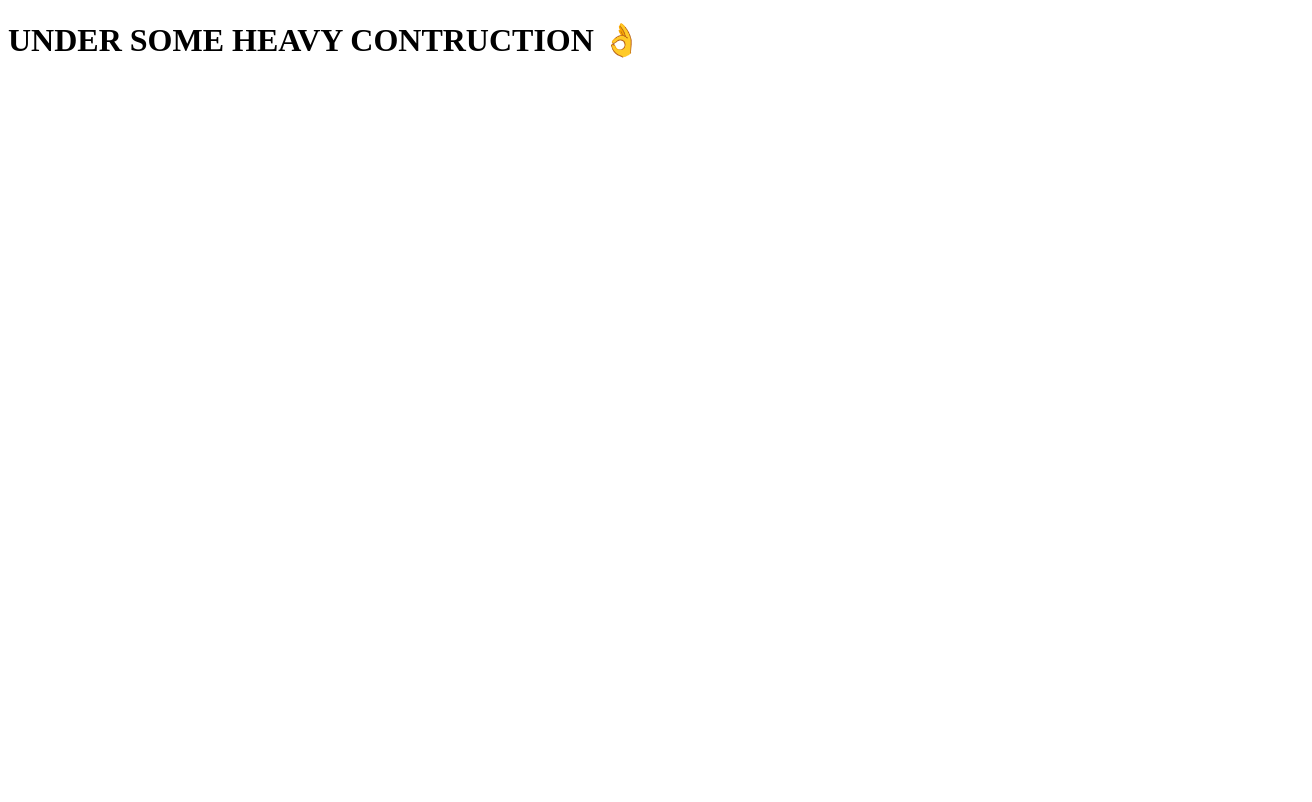
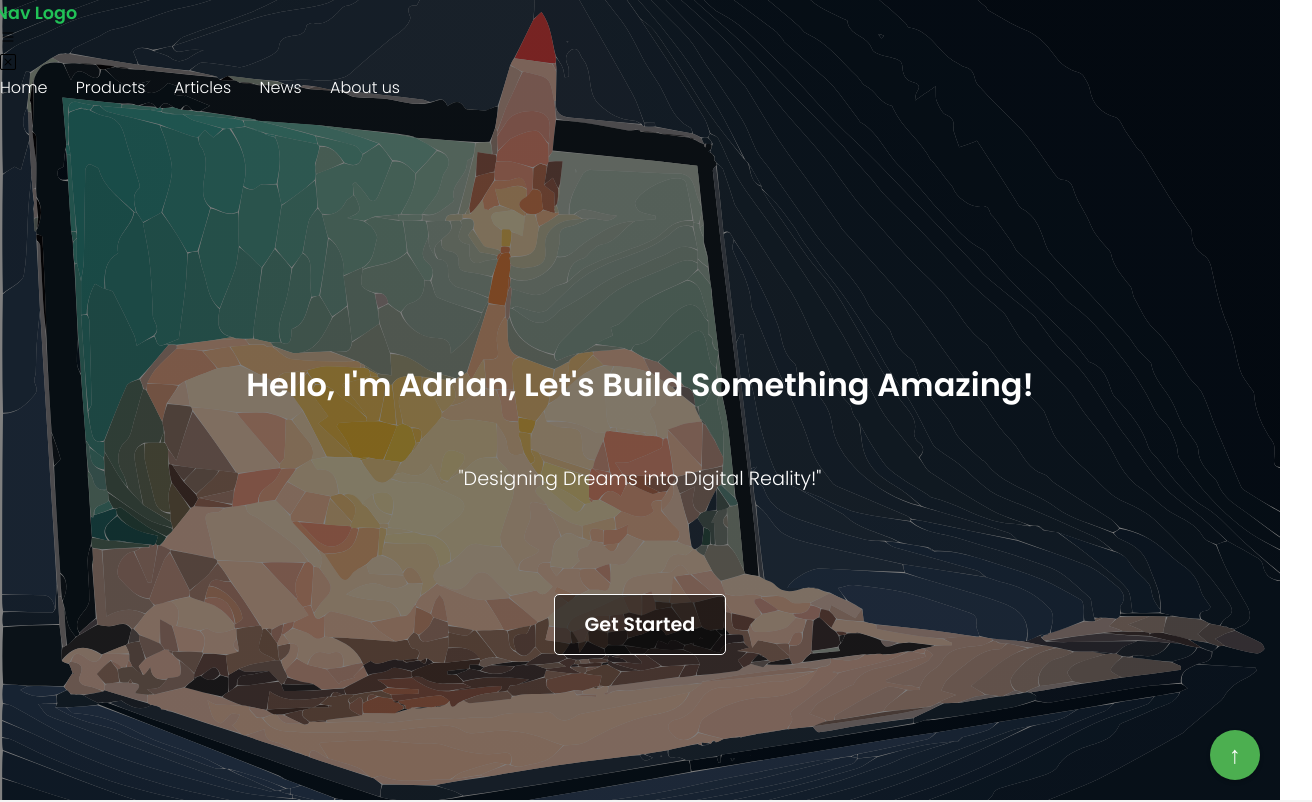
Before and after one commit to Frogerall/Another-Exercise, a plain HTML site: page index.html in a window 1280 px wide. Shown: the top 802 px of the page, 1312 px wide, since content can reach past the window. Drawn offline with nearby package versions, Linux system fonts and the light colour scheme.

Commit message:
Remove the old navigation bar

```diff
--- a/index.html
+++ b/index.html
@@ -1,16 +1,10 @@
-<!-- <!DOCTYPE html>
+<!DOCTYPE html>
 <html lang="en">
   <head>
     <meta charset="UTF-8" />
     <meta name="viewport" content="width=device-width, initial-scale=1.0" />
     <title>Adrian Portfolio</title>
     <link rel="icon" href="images/logo.png" type="image/png" />
-    <link
-      href="https://cdn.jsdelivr.net/npm/bootstrap@5.3.2/dist/css/bootstrap.min.css"
-      rel="stylesheet"
-      integrity="sha384-T3c6CoIi6uLrA9TneNEoa7RxnatzjcDSCmG1MXxSR1GAsXEV/Dwwykc2MPK8M2HN"
-      crossorigin="anonymous"
-    />
     <link
       rel="stylesheet"
       href="https://cdn.jsdelivr.net/npm/bootstrap-icons@1.3.0/font/bootstrap-icons.css"
@@ -22,25 +16,30 @@
     />
   </head>
   <body>
+    <div class="heading" id="top">
+      <header>
+        <nav class="navbar">
+          <div class="nav-brand">
+            <a href="#nav-logo"><strong>Nav Logo</strong></a>
+          </div>
+          <div class="nav-toggler">
+            <i class="bi bi-list"></i>
+          </div>
+          <div class="nav-menu">
+            <div class="hide">
+              <i class="bi bi-x-square"></i>
+            </div>
 
-    <div class="heading" id="top">
-      <div class="nav-bar">
-        <div class="menu-bar">
-          <div class="name" id="home">Adrian</div>
-          <div class="menu-icon">&#9776; Menu</div>
-        </div>
-        <div class="panel-overlay"></div>
-        <div class="panel">
-          <div class="close-button">&times;</div>
-          <ul class="nav-links">
-            <li><a href="#home">Home</a></li>
-            <li><a href="#project">Project</a></li>
-            <li><a href="#about">About</a></li>
-            <li><a href="#contact">Contact</a></li>
-          </ul>
-        </div>
-      </div>
-
+            <div class="nav-list">
+              <a href="#nav-link" class="nav-link">Home</a>
+              <a href="#nav-link" class="nav-link">Products</a>
+              <a href="#nav-link" class="nav-link">Articles</a>
+              <a href="#nav-link" class="nav-link">News</a>
+              <a href="#nav-link" class="nav-link">About us</a>
+            </div>
+          </div>
+        </nav>
+      </header>
       <div class="hero-section">
         <h1>Hello, I'm Adrian, Let's Build Something Amazing!</h1>
         <p>"Designing Dreams into Digital Reality!"</p>
@@ -48,7 +47,6 @@
       </div>
     </div>
     <main>
-
       <div class="about-me-section" id="about">
         <img
           src="images/profile.jfif"
@@ -104,7 +102,6 @@
           </p>
         </div>
       </div>
-
 
       <div class="contact-section" id="contact">
         <div class="contact-form">
@@ -171,15 +168,4 @@
       crossorigin="anonymous"
     ></script>
   </body>
-</html> -->
-<!DOCTYPE html>
-<html lang="en">
-  <head>
-    <meta charset="UTF-8" />
-    <meta name="viewport" content="width=device-width, initial-scale=1.0" />
-    <title>Document</title>
-  </head>
-  <body>
-    <h1>UNDER SOME HEAVY CONTRUCTION 👌</h1>
-  </body>
 </html>
```
